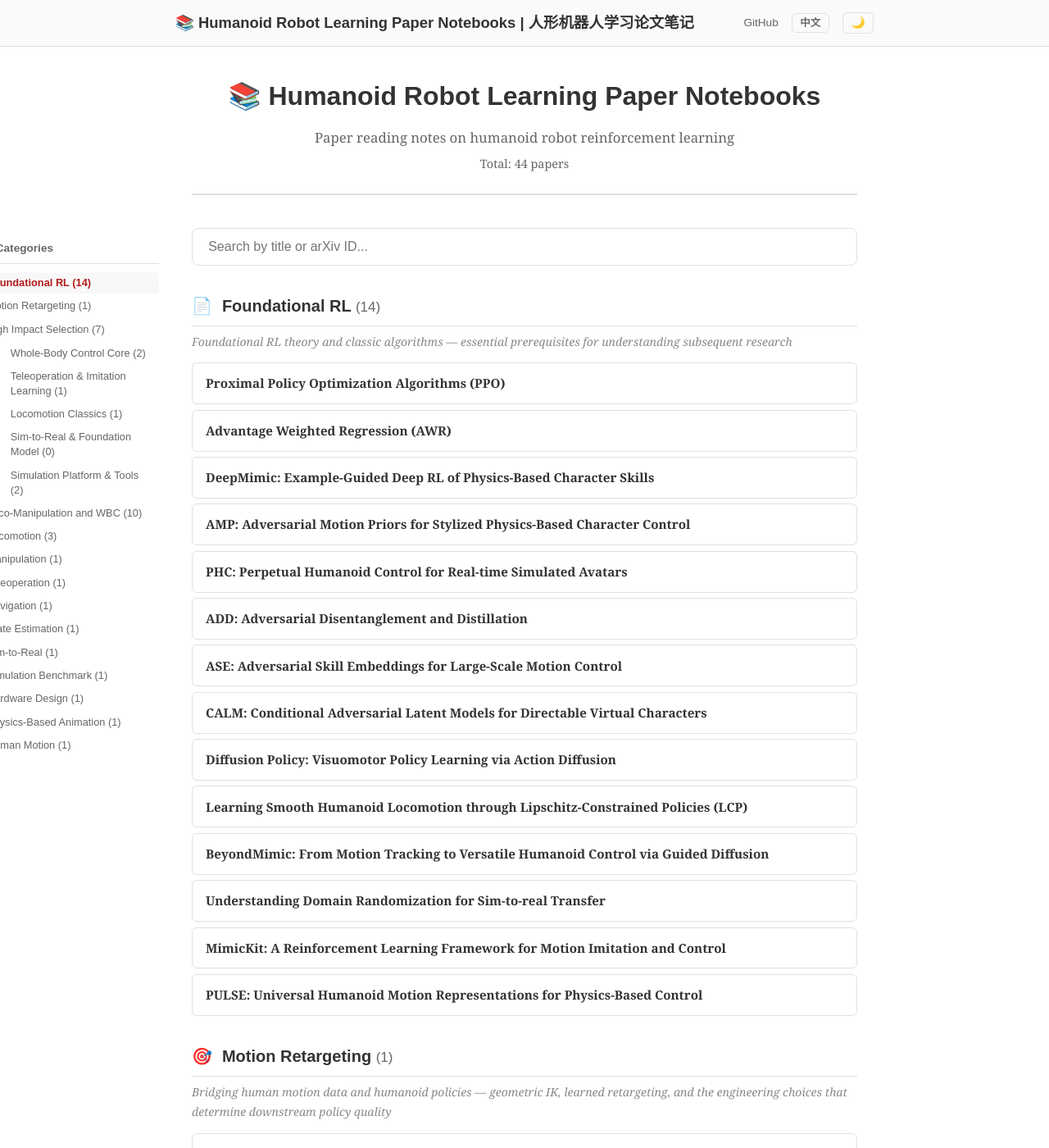
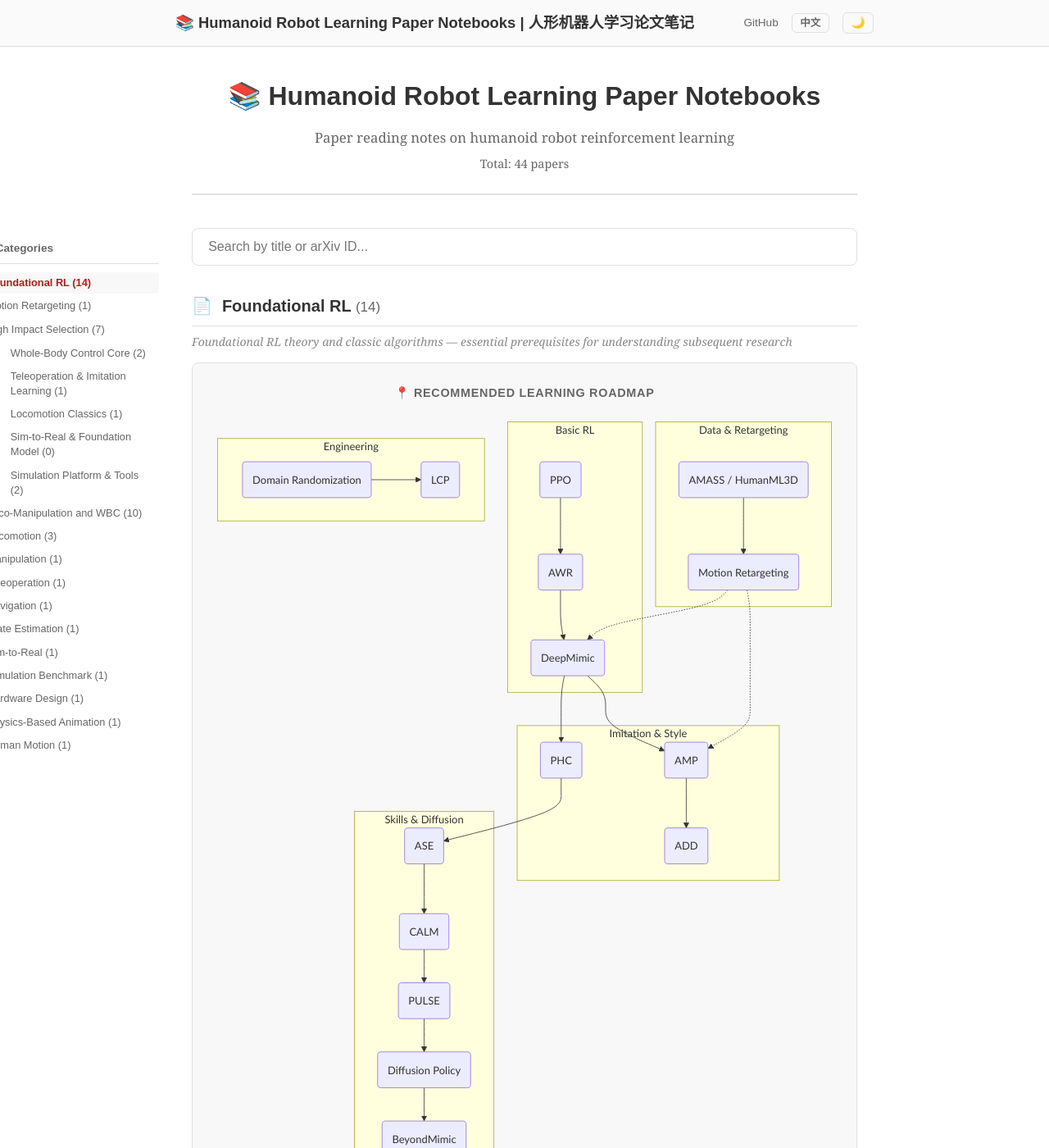
Before and after one commit to ImChong/Humanoid_Robot_Learning_Paper_Notebooks, a Jekyll site: the page built from index.html, in a window 1280 px wide and 1400 px high. Shown: the whole window at 82% size. Built offline with Jekyll 4.4.1, drawn with Linux system fonts in a browser that asks for light colours.

Commit message:
feat(Home): 在基础 RL 章节前添加学习路线图 Mermaid 流程图

```diff
--- a/_layouts/default.html
+++ b/_layouts/default.html
@@ -10,6 +10,20 @@
   <link rel="stylesheet" href="https://cdn.jsdelivr.net/npm/katex@0.16.9/dist/katex.min.css">
   <script defer src="https://cdn.jsdelivr.net/npm/katex@0.16.9/dist/katex.min.js"></script>
   <script defer src="https://cdn.jsdelivr.net/npm/katex@0.16.9/dist/contrib/auto-render.min.js"></script>
+  <!-- Mermaid -->
+  <script src="https://cdn.jsdelivr.net/npm/mermaid/dist/mermaid.min.js"></script>
+  <script>
+    function initMermaid(theme) {
+      if (typeof mermaid === 'undefined') return;
+      mermaid.initialize({
+        startOnLoad: false,
+        theme: theme === 'dark' ? 'dark' : 'default',
+        flowchart: { useMaxWidth: true, htmlLabels: true, curve: 'basis' },
+        securityLevel: 'loose',
+      });
+      mermaid.run();
+    }
+  </script>
 
 </head>
 <body>
@@ -190,6 +204,7 @@
         localStorage.setItem('theme', theme);
         toggle.textContent = theme === 'dark' ? '☀️' : '🌙';
 
+        initMermaid(theme);
       }
 
       setTheme(getPreferred());
--- a/assets/css/style.css
+++ b/assets/css/style.css
@@ -540,6 +540,27 @@ body {
   font-style: italic;
 }
 
+/* ===== Mermaid ===== */
+.mermaid-container {
+  background: var(--bg-secondary);
+  border: 1px solid var(--border);
+  border-radius: 8px;
+  padding: 1.5rem;
+  margin-bottom: 2rem;
+  overflow-x: auto;
+  text-align: center;
+}
+
+.mermaid-title {
+  font-family: 'Arial', sans-serif;
+  font-size: 0.9rem;
+  font-weight: 700;
+  color: var(--text-secondary);
+  margin-bottom: 1rem;
+  text-transform: uppercase;
+  letter-spacing: 0.05em;
+}
+
 /* ===== Breadcrumb ===== */
 .breadcrumb {
   font-family: 'Arial', sans-serif;
--- a/index.html
+++ b/index.html
@@ -71,6 +71,44 @@ title: "Home"
       {% endif %}
       <h2 class="category-title" id="cat-{{ forloop.index }}"><span class="cat-icon">{{ icon }}</span> <span class="cat-name" data-en="{{ cat_data.display_name }}" data-zh="{{ cat_data.zhname }}">{{ cat_data.display_name }}</span> <span class="paper-count">({{ main_total }})</span></h2>
       {% if cat_data.subtitle %}<p class="category-subtitle" data-en="{{ cat_data.subtitle }}" data-zh="{{ cat_data.subtitle_zh }}">{{ cat_data.subtitle }}</p>{% endif %}
+
+      {% if cat_key == "01_Foundational_RL" %}
+      <div class="mermaid-container" id="roadmap-container">
+        <div class="mermaid-title" data-en="📍 Recommended Learning Roadmap" data-zh="📍 推荐学习路线图">📍 Recommended Learning Roadmap</div>
+        <div class="mermaid">
+graph TD
+    subgraph "Basic RL"
+        PPO(PPO) --> AWR(AWR)
+        AWR --> DM(DeepMimic)
+    end
+
+    subgraph "Data & Retargeting"
+        Data(AMASS / HumanML3D) --> Target(Motion Retargeting)
+    end
+
+    subgraph "Imitation & Style"
+        DM --> AMP(AMP)
+        DM --> PHC(PHC)
+        AMP --> ADD(ADD)
+    end
+
+    subgraph "Skills & Diffusion"
+        ASE(ASE) --> CALM(CALM) --> PULSE(PULSE)
+        DP(Diffusion Policy) --> BM(BeyondMimic)
+    end
+
+    subgraph "Engineering"
+        DR(Domain Randomization) --> LCP(LCP)
+    end
+
+    Target -.-> DM
+    Target -.-> AMP
+    PHC --> ASE
+    PULSE --> DP
+        </div>
+      </div>
+      {% endif %}
+
       {% if cat_data.subcategories %}
         {% for subcat in cat_data.subcategories %}
         <div class="subcategory-section" data-subcategory="{{ subcat.name }}">
@@ -148,6 +186,12 @@ title: "Home"
   searchInput.addEventListener('input', function() {
     var query = searchInput.value.toLowerCase().trim();
     var hasAnyMatch = false;
+
+    // Hide roadmap during search
+    var roadmap = document.getElementById('roadmap-container');
+    if (roadmap) {
+      roadmap.style.display = query === '' ? '' : 'none';
+    }
 
     categories.forEach(function(cat) {
       var catHasMatch = false;
```
